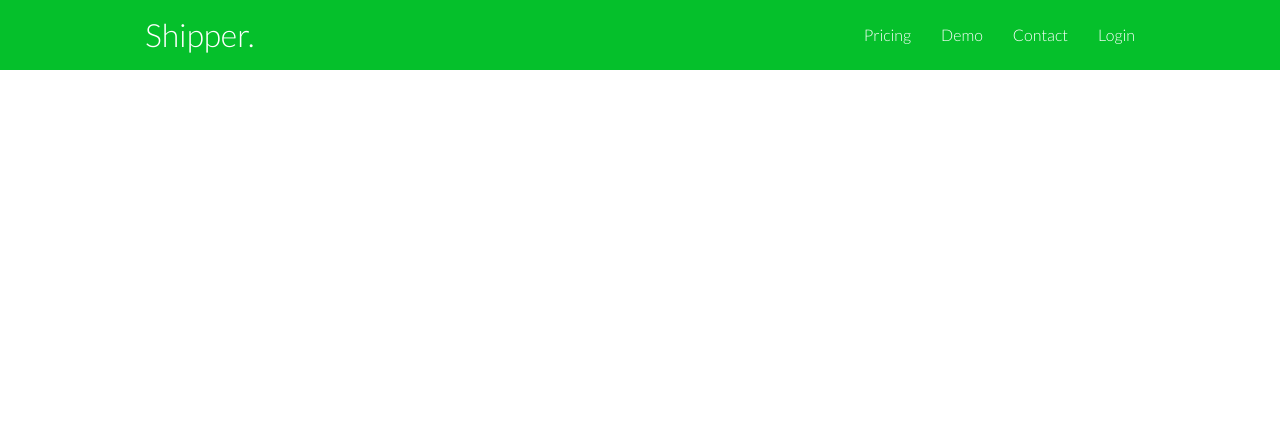
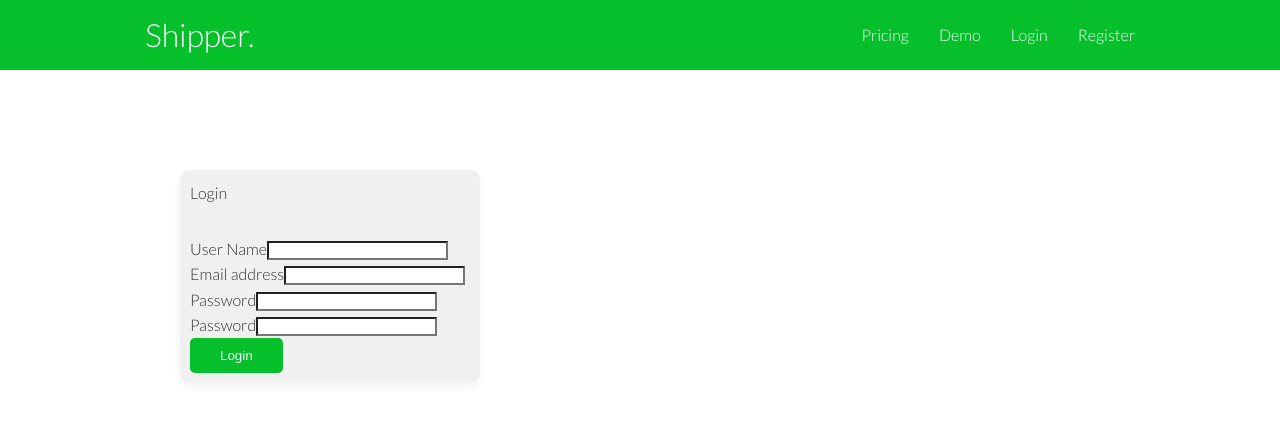
Before and after one commit to Stofi09/Shipper, a React (Create React App) app: page /register in a window 1280 px wide. Shown: the top 422 px of the page. Built offline with nearby package versions, Linux system fonts and the light colour scheme.

Commit message:
V0.1 Registration added.

```diff
--- a/src/App.css
+++ b/src/App.css
@@ -385,8 +385,10 @@ color: #fff;
   }
 }
 
-/* Mobile */
-@media (max-width: 500px) {
+@media (max-width: 630px){
+  .logo{
+    visibility: hidden;
+  }
   .navbar {
     height: 120px;
   }
@@ -397,8 +399,13 @@ color: #fff;
 
   .navbar ul {
     padding: 10px;
-    background-color: rgba(0, 0, 0, 0.1);
+    background-color: rgba(201, 32, 32, 0.1);
   }
+}
+
+/* Mobile */
+@media (max-width: 500px) {
+
 
   .showcase-form {
     width: 300px;
--- a/src/App.js
+++ b/src/App.js
@@ -9,6 +9,7 @@ import Footer from "./components/Footer";
 import Login from "./components/pages/LoginPage";
 import EquipmentTable from './components/EquipmentTable';
 import List from "./components/Lists";
+import Register from "./components/Register";
 
 
 /* Font awesome*/
@@ -32,6 +33,7 @@ function App() {
         <Route path="/EquipmentTable" exact component={EquipmentTable} />
         <Route path="/cards"/>
         <Route path="/lists" exact component={List}/>
+        <Route path="/register" exact component={Register}/>
       </Switch>
     </div>
     </Router>
--- a/src/components/Axios.js
+++ b/src/components/Axios.js
@@ -63,6 +63,16 @@ const deleteEquipment = (id) => {
       console.log(response);
     });
   }
+  /*Registration*/
+
+  const MSG_API_REST_URL_REGISTER = "http://localhost:5000/register";
+
+  const postRegister = (account,setResponse) => {
+    return axios.post(MSG_API_REST_URL_REGISTER, account).then((response) => {
+      setResponse(response.status);
+      console.log(response.status);
+    });
+  }
 
 export {
     getEquipmentList,
@@ -72,5 +82,6 @@ export {
     getOrderList,
     postOrder,
     updateOrder,
-    deleteOrder
+    deleteOrder,
+    postRegister
 }
--- a/src/components/Navbar.js
+++ b/src/components/Navbar.js
@@ -8,13 +8,13 @@ const Navbar = () => {
         <header className="mobileNav">
         <div className="navbar">
             <div className="container flex">
-            <li><Link to="showcase" spy={true} smooth={true} className="logo md">Shipper.</Link></li>
+            <li><Link2 to="/"  className="logo md">Shipper.</Link2></li>
                 <nav>
                     <ul>
                     <li><Link to="subscription" spy={true} smooth={true} className="link">Pricing</Link></li>
                     <li><Link to="table" spy={true} smooth={true} className="link">Demo</Link></li>
-                    <li><Link to="footer" spy={true} smooth={true} className="link">Contact</Link></li>
                     <li><Link2 to="/loginpage" className="link">Login</Link2></li>
+                    <li><Link2 to="/register" className="link">Register</Link2></li>
                     </ul>
                 </nav>
             </div>
--- /dev/null
+++ b/src/components/Register.js
@@ -0,0 +1,95 @@
+import react,{useState} from 'react';
+import {Alert,Spinner} from 'react-bootstrap';
+import {userRegister} from "./api/authenticationService";
+
+const Register=()=>{
+
+
+    const [values, setValues] = useState({
+        userName: '',
+        password: '',
+        password2:'',
+        email:''
+        });
+
+    const handleSubmit=(evt)=>{
+        evt.preventDefault();
+        console.log(values.password)
+        if(values.password === values.password2){
+          userRegister(values).then((response)=>{
+            console.log(response)
+            if (response.status === 200){
+              console.log("all good")
+            }else {
+              console.log("baj van")
+            }
+          })
+        }else {
+          console.log("errror")
+        }
+      }
+
+    const handleChange = (e) => {
+        e.persist();
+        setValues(values => ({
+        ...values,
+        [e.target.name]: e.target.value
+        }));
+    };
+
+
+    return (
+        <div className="login-page">
+
+
+
+        <section className="h-100">
+        <div className="container h-100">
+
+            <div className="row justify-content-md-center h-100">
+                <div className="card-wrapper">
+
+                    <div className="card fat">
+                        <div className="card-body">
+                            <h4 className="card-title">Login</h4>
+
+                            <form className="my-login-validation" onSubmit={handleSubmit} noValidate={false}>
+                                <div className="form-group">
+                                    <label htmlFor="name">User Name</label>
+                                    <input id="username" type="text" className="form-control" minLength={4} value={values.userName} onChange={handleChange} name="userName" required />
+                                </div>
+
+                                <div className="form-group">
+                                    <label htmlFor="email">Email address</label>
+                                    <input id="email" type="text" className="form-control" minLength={4} value={values.email} onChange={handleChange} name="email" required />
+                                </div>
+
+                                <div className="form-group">
+                                    <label>Password
+                                    </label>
+                                    <input id="password" type="password" className="form-control" minLength={4} value={values.password} onChange={handleChange} name="password" required/>
+                                </div>
+                                <div className="form-group">
+                                    <label>Password
+                                    </label>
+                                    <input id="password2" type="password" className="form-control" minLength={4} value={values.password2} onChange={handleChange} name="password2" required/>
+                                </div>
+
+                                <div className="form-group m-0">
+                                    <button type="submit" className="btn btn-primary">
+                                        Login
+
+                                    </button>
+                                </div>
+                            </form>
+                        </div>
+                    </div>
+                </div>
+            </div>
+        </div>
+    </section>
+        </div>
+    )
+}
+
+export default Register;
--- a/src/components/api/authenticationService.js
+++ b/src/components/api/authenticationService.js
@@ -14,6 +14,14 @@ export const userLogin=(authRequest)=>{
     })
 }
 
+export const userRegister=(authRequest)=>{
+    return axios({
+        'method':'POST',
+        'url':`${process.env.hostUrl||'http://localhost:5000'}/register`,
+        'data':authRequest
+    })
+}
+
 export const fetchUserData=(authRequest)=>{
     return axios({
         method:'GET',
```
Also changed, not shown: 1 other file (tests, documents, lock files or other folders).
